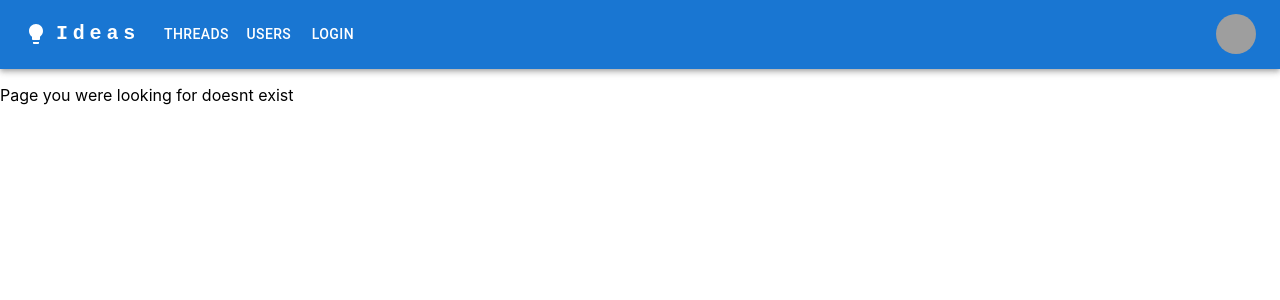
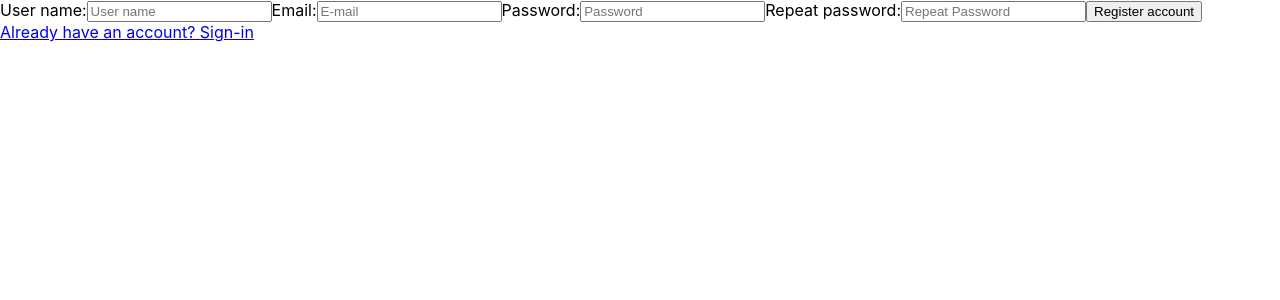
Before and after one commit to ptatarczuk/Ideas, a React (Create React App) app in the folder client/: page /registration in a window 1280 px wide. Shown: the top 300 px of the page. Built offline with nearby package versions, Linux system fonts and the light colour scheme; grey boxes are pictures that could not be loaded.

Commit message:
Add registration page

```diff
--- a/client/src/App.tsx
+++ b/client/src/App.tsx
@@ -6,12 +6,13 @@ import "./App.css";
 import { Threads } from "./components/Threads/Threads";
 import { NotFound } from "./components/NotFound/NotFound";
 import { UnauthorizedRoute } from "./components/UnauthorizedRoute";
+import { Registration } from "./pages/Registration/Registration";
 
 function App() {
   return (
-      // TODO : Dorobic Protected route !
+    // TODO : Dorobic Protected route !
     <BrowserRouter>
-    <Routes>
+      <Routes>
         <Route path="/" element={<Layout />}>
           <Route index element={<Threads />} />
           <Route path="users" element={<UsersList />} />
@@ -28,6 +29,14 @@ function App() {
           }
         ></Route>
 
+        <Route
+          path="/registration"
+          element={
+            <UnauthorizedRoute>
+              <Registration />
+            </UnauthorizedRoute>
+          }
+        ></Route>
       </Routes>
     </BrowserRouter>
   );
--- a/client/src/pages/Login/Login.tsx
+++ b/client/src/pages/Login/Login.tsx
@@ -101,7 +101,7 @@ const Login: React.FC = () => {
             <div className="login-form__links">
                 <a href="#">Forgot Username/Password</a>
                 <span> | </span>
-                <a href="#">Don't have an account? Signup</a>
+                <a href="/registration">Don't have an account? Signup</a>
             </div>
         </main>
     );
--- /dev/null
+++ b/client/src/pages/Registration/Registration.tsx
@@ -0,0 +1,58 @@
+import React, {useState, FormEvent, ChangeEvent, useEffect} from 'react';
+import { useNavigate } from "react-router-dom";
+
+
+type RegistrationData = {
+    userName: string,
+    email: string,
+    password: string,
+    repeatPassword: string
+}
+
+
+export const Registration: React.FC = () => {
+    const [regFormData, setRegFormData] = useState<RegistrationData>(
+    {
+        userName: '',
+        email: '',
+        password: '',
+        repeatPassword: ''
+    })
+    const navigate = useNavigate();
+
+
+    function handleRegistrationInput(event: ChangeEvent<HTMLInputElement>) {
+        const { name, value } = event.target;
+        setRegFormData({...regFormData, [name]: value})
+    }
+
+    async function handleRegistrationSubmit(event: FormEvent<HTMLFormElement>) {
+        event.preventDefault();
+        console.log("Helloł")
+        navigate("/login");
+
+    }
+
+    useEffect(() => {
+        console.log(regFormData);
+      }, [regFormData]);
+
+    return (
+        <main className="registration-form">
+            <form className="registration-form__container" onSubmit={handleRegistrationSubmit}>
+                <label htmlFor="userName" className="registration-form__label">User name:</label>
+                <input type="text" name="userName" placeholder="User name" className="registration-form__input" onChange={handleRegistrationInput}></input>
+                <label htmlFor="email" className="registration-form__label">Email:</label>
+                <input type="email" name="email" placeholder="E-mail" className="registration-form__input" onChange={handleRegistrationInput}></input>
+                <label htmlFor="password" className="registration-form__label">Password:</label>
+                <input type="password" name="password" placeholder="Password" className="registration-form__input" onChange={handleRegistrationInput}></input>
+                <label htmlFor="repeat-password" className="registration-form__label">Repeat password:</label>
+                <input type="password" name="repeatPassword" placeholder="Repeat Password" className="registration-form__input" onChange={handleRegistrationInput}></input>
+                <button className="registration-form__button" type="submit">Register account</button>
+            </form>
+            <div className="register-form__links">
+                <a href="/login">Already have an account? Sign-in</a>
+            </div>
+        </main>
+    );
+}
```
